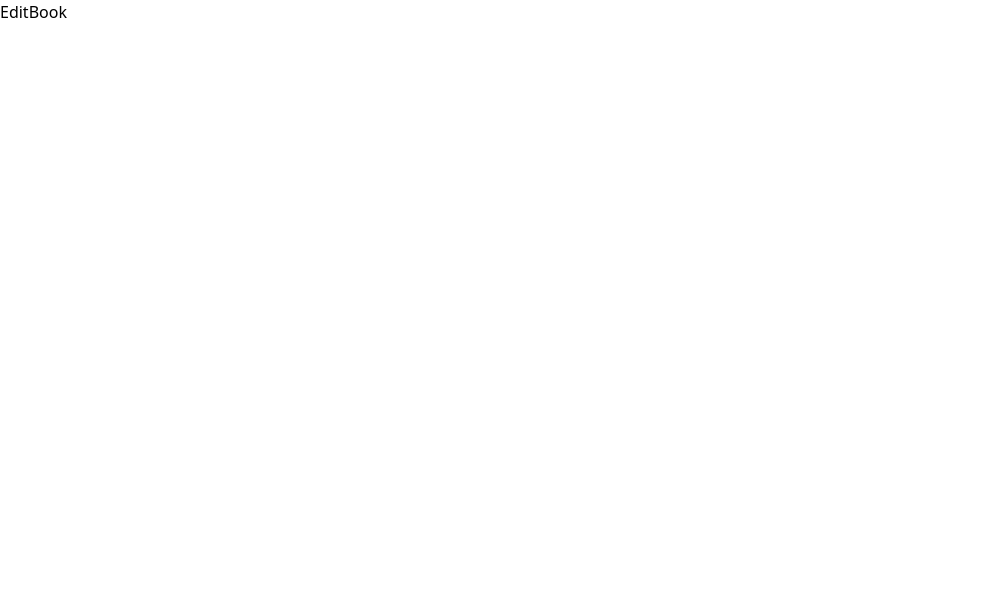
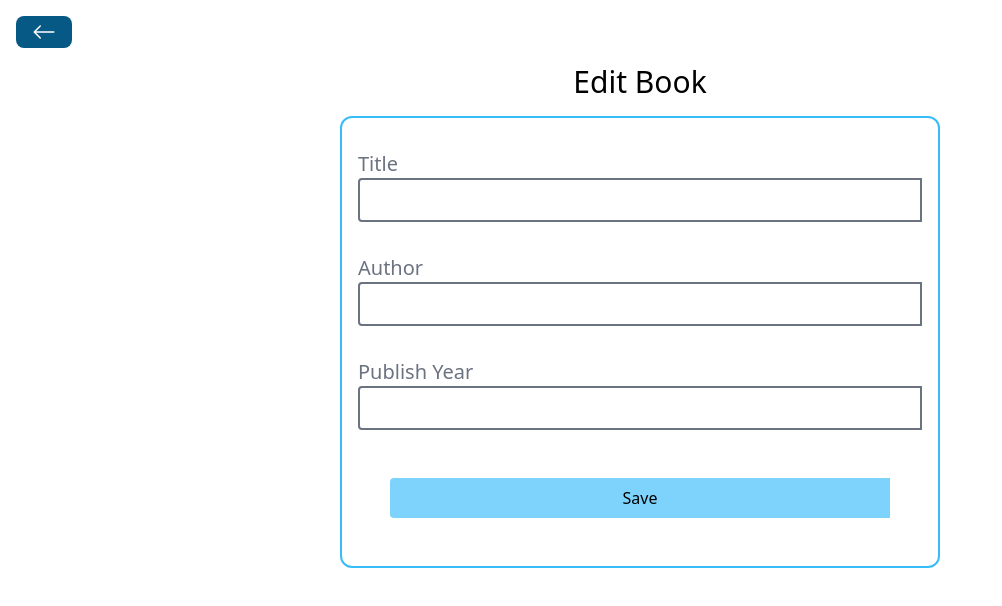
Before and after one commit to Saman-R/MERN_Bookstore, a React (Vite) app in the folder Frontend/: page /books/edit/1 in a window 1280 px wide. Shown: the top 606 px of the page, without its empty margins (0-1002 px from the left). Built offline with nearby package versions, Linux system fonts and the light colour scheme; no server answers.

Commit message:
Edit and Delete Book added

```diff
--- /dev/null
+++ b/Frontend/src/components/home/BooksCard.jsx
@@ -0,0 +1,9 @@
+import React from 'react'
+
+const BooksCard = () => {
+  return (
+    <div>BooksCard</div>
+  )
+}
+
+export default BooksCard
--- /dev/null
+++ b/Frontend/src/components/home/BooksTable.jsx
@@ -0,0 +1,55 @@
+import React, { useEffect, useState } from 'react';
+import { Link } from 'react-router-dom';
+import { AiOutlineEdit } from 'react-icons/ai'
+import { BsInfoCircle } from 'react-icons/bs';
+import { MdOutlineAddBox, MdOutlineDelete } from 'react-icons/md';
+
+const BooksTable = (books) => {
+    return (
+        <table className='w-full border-separate border-spacing-5'>
+            <thead>
+                <tr>
+                    <th className='border border-slate-600 rounded-md'>No</th>
+                    <th className='border border-slate-600 rounded-md'>Title</th>
+                    <th className='border border-slate-600 rounded-md max-md:hidden:'>Author</th>
+                    <th className='border border-slate-600 rounded-md max-md:hidden:'>Publish Year</th>
+                    <th className='border border-slate-600 rounded-md'>Operations</th>
+                </tr>
+            </thead>
+            <tbody>
+                {books.map((book, index) => (
+                    <tr key={book._id} className='h-8 '>
+                        <td className='border border-slate-600 rounded-md text-center'>
+                            {index + 1}
+                        </td>
+                        <td className='border border-slate-600 rounded-md text-center'>
+                            {book.title}
+                        </td>
+                        <td className='border border-slate-600 rounded-md text-center max-md:hidden:'>
+                            {book.author}
+                        </td>
+                        <td className='border border-slate-600 rounded-md text-center max-md:hidden:'>
+                            {book.publishYear}
+                        </td>
+                        <td className='border border-slate-600 rounded-md text-center'>
+                            <div className='flex justify-center gap-x-4'>
+                                <Link to={`/books/details/${book._id}`}>
+                                    <BsInfoCircle className='text-2xl text-green-800'></BsInfoCircle>
+                                </Link>
+                                <Link to={`/books/edit/${book._id}`}>
+                                    <AiOutlineEdit className='text-2xl text-yellow-600'></AiOutlineEdit>
+                                </Link>
+                                <Link to={`books/delete/${book._id}`}>
+                                    <MdOutlineDelete className='text-2xl text-red-600'></MdOutlineDelete>
+                                </Link>
+                            </div>
+                        </td>
+                    </tr>
+                )
+                )}
+            </tbody>
+        </table>
+    )
+}
+
+export default BooksTable
--- a/Frontend/src/pages/DeleteBook.jsx
+++ b/Frontend/src/pages/DeleteBook.jsx
@@ -1,8 +1,43 @@
-import React from 'react'
+import React, { useState } from 'react';
+import BackButton from '../components/BackButton';
+import Spinner from '../components/Spinner';
+import axios from 'axios';
+import { useNavigate, useParams } from 'react-router-dom';
 
 const DeleteBook = () => {
+  const [loading, setLoading] = useState(false);
+  const navigate = useNavigate();
+  const { id } = useParams();
+  const handleDeleteBook = () => {
+    setLoading(true);
+    axios
+      .delete(`http://localhost:5555/books/${id}`)
+      .then(() => {
+        setLoading(false);
+        navigate('/');
+      })
+      .catch((error) => {
+        setLoading(false)
+        alert('An erroe has happend check console')
+        console.log(error);
+      })
+  }
   return (
-    <div>DeleteBook</div>
+    <div className='p-4'>
+      <BackButton />
+      <h1 className='text-3xl my-4'>Delete Book</h1>
+      {loading ? <Spinner /> : ''}
+      <div className='flex flex-col items-center border-2 border-sky-400 rounded-xl w-[600px] p-8 mx-auto'>
+        <h3 className='text-2xl'>Are You Sure You want to delete this book?</h3>
+
+        <button
+          className='p-4 bg-red-600 text-white m-8 w-full rounded-xl '
+          onClick={handleDeleteBook}>
+          Yes, Delete it
+        </button>
+      </div>
+    </div>
+
   )
 }
 
--- a/Frontend/src/pages/EditBook.jsx
+++ b/Frontend/src/pages/EditBook.jsx
@@ -1,9 +1,90 @@
-import React from 'react'
+import React, { useState, useEffect } from 'react';
+import BackButton from '../components/BackButton';
+import Spinner from '../components/Spinner';
+import axios from 'axios';
+import { useNavigate, useParams } from 'react-router-dom';
 
-const EditBook = () => {
+
+const EditBooks = () => {
+  const [title, setTitle] = useState('');
+  const [author, setAuthor] = useState('');
+  const [publishYear, setPublishyear] = useState('');
+  const [loading, setLoading] = useState(false);
+  const navigate = useNavigate();
+  const {id}= useParams();
+  useEffect(() => {
+    setLoading(true);
+    axios.get(`http://localhost:5555/books/${id}`)
+    .then((response) => {
+      setAuthor(response.data.author);
+      setTitle(response.data.title);
+      setPublishyear(response.data.publishYear);
+      setLoading(false);
+    })
+    .catch((error) => {
+      setLoading(false)
+      alert('An erroe has happend check console')
+      console.log(error);
+    })
+  },[id])
+  const handleEditBook = () => {
+    const data = {
+      title,
+      author,
+      publishYear,
+    };
+    setLoading(true);
+    axios
+      .put(`http://localhost:5555/books/${id}` , data)
+      .then(() => {
+        setLoading(false);
+        navigate('/');
+      })
+      .catch((error) => {
+        setLoading(false)
+        alert('An error happend please check console');
+        console.log(error);
+      });
+  };
   return (
-    <div>EditBook</div>
-  )
+    <div className='p-4'>
+      <BackButton />
+      <h1 className='text-3xl my-4 text-center'>Edit Book</h1>
+      {loading ? <Spinner /> : ''}
+      <div className='flex flex-col border-2 border-sky-400 rounded-xl w-[600px] p-4 mx-auto'>
+        <div className='my-4'>
+          <label className='text-xl mr-4 text-gray-500 '>Title</label>
+          <input
+            type='text'
+            value={title}
+            onChange={(e) => setTitle(e.target.value)}
+            className='border-2 border-gray-500 px-4 py-2 w-full rounded-l'
+          />
+        </div>
+        <div className='my-4'>
+          <label className='text-xl mr-4 text-gray-500'>Author</label>
+          <input
+            type='text'
+            value={author}
+            onChange={(e) => setAuthor(e.target.value)}
+            className='border-2 border-gray-500 px-4 py-2  w-full rounded-l'
+          />
+        </div>
+        <div className='my-4'>
+          <label className='text-xl mr-4 text-gray-500'>Publish Year</label>
+          <input
+            type='number'
+            value={publishYear}
+            onChange={(e) => setPublishyear(e.target.value)}
+            className='border-2 border-gray-500 px-4 py-2  w-full rounded-l'
+          />
+        </div>
+        <button className='p-2 bg-sky-300 m-8 rounded-l' onClick={handleEditBook}>
+          Save
+        </button>
+      </div>
+    </div>
+  );
 }
 
-export default EditBook
+export default EditBooks
--- a/Frontend/src/pages/Home.jsx
+++ b/Frontend/src/pages/Home.jsx
@@ -5,10 +5,14 @@ import { Link } from 'react-router-dom';
 import { AiOutlineEdit } from 'react-icons/ai'
 import { BsInfoCircle } from 'react-icons/bs';
 import { MdOutlineAddBox, MdOutlineDelete } from 'react-icons/md';
+import BooksTable from '../components/home/BooksTable';
+import BooksCard from '../components/home/BooksCard';
 
 const Home = () => {
   const [books, setBooks] = useState([]);
   const [loading, setLoading] = useState(true);
+  const [showType, setShowType] = useState('table')
+
   useEffect(() => {
     axios
       .get('http://localhost:5555/books')
@@ -23,7 +27,14 @@ const Home = () => {
   }, []);
 
   return (
-    <div className='p-4'>
+    <div className='p-4 '>
+      <div className='flex justify-center items-center gap-x-4 '>
+        <button className='bg-sky-300 hover:bg-sky-600 px-4 py-1 rounded-lg' onClick={setShowType('table')}>Table
+        </button>
+        <button className='bg-sky-300 hover:bg-sky-600 px-4 py-1 rounded-lg' onClick={setShowType('card')}>Card
+
+        </button>
+      </div>
       <div className='flex justify-between items-center'>
         <h1 className='text-4xl my-5 text-center flex justify-center mx-5'>GOODREADS</h1>
         <Link to='/books/create'>
@@ -31,50 +42,12 @@ const Home = () => {
         </Link>
       </div>
       {loading ? (
-        <Spinner></Spinner>
-      ) : (<table className='w-full border-separate border-spacing-5'>
-        <thead>
-          <tr>
-            <th className='border border-slate-600 rounded-md'>No</th>
-            <th className='border border-slate-600 rounded-md'>Title</th>
-            <th className='border border-slate-600 rounded-md max-md:hidden:'>Author</th>
-            <th className='border border-slate-600 rounded-md max-md:hidden:'>Publish Year</th>
-            <th className='border border-slate-600 rounded-md'>Operations</th>
-          </tr>
-        </thead>
-        <tbody>
-          {books.map((book, index) => (
-            <tr key={book._id} className='h-8 '>
-              <td className='border border-slate-600 rounded-md text-center'>
-                {index + 1}
-              </td>
-              <td className='border border-slate-600 rounded-md text-center'>
-                {book.title}
-              </td>
-              <td className='border border-slate-600 rounded-md text-center max-md:hidden:'>
-                {book.author}
-              </td>
-              <td className='border border-slate-600 rounded-md text-center max-md:hidden:'>
-                {book.publishYear}
-              </td>
-              <td className='border border-slate-600 rounded-md text-center'>
-                <div className='flex justify-center gap-x-4'>
-                <Link to={`/books/details/${book._id}`}>
-                    <BsInfoCircle className='text-2xl text-green-800'></BsInfoCircle>
-                  </Link>
-                  <Link to={`/books/edit/${book._id}`}>
-                    <AiOutlineEdit className='text-2xl text-yellow-600'></AiOutlineEdit>
-                  </Link>
-                  <Link to={`books/delete/${book._id}`}>
-                    <MdOutlineDelete className='text-2xl text-red-600'></MdOutlineDelete>
-                  </Link>
-                </div>
-              </td>
-            </tr>
-          )
-          )}
-        </tbody>
-      </table>)}
+        <Spinner />
+      ) : showType === 'table' ? (
+        <BooksTable books={books} />
+      ) : (
+        <BooksCard books={books} />
+      )}
     </div>
   )
 };
```
Also changed, not shown: 1 other file (tests, documents, lock files or other folders).
